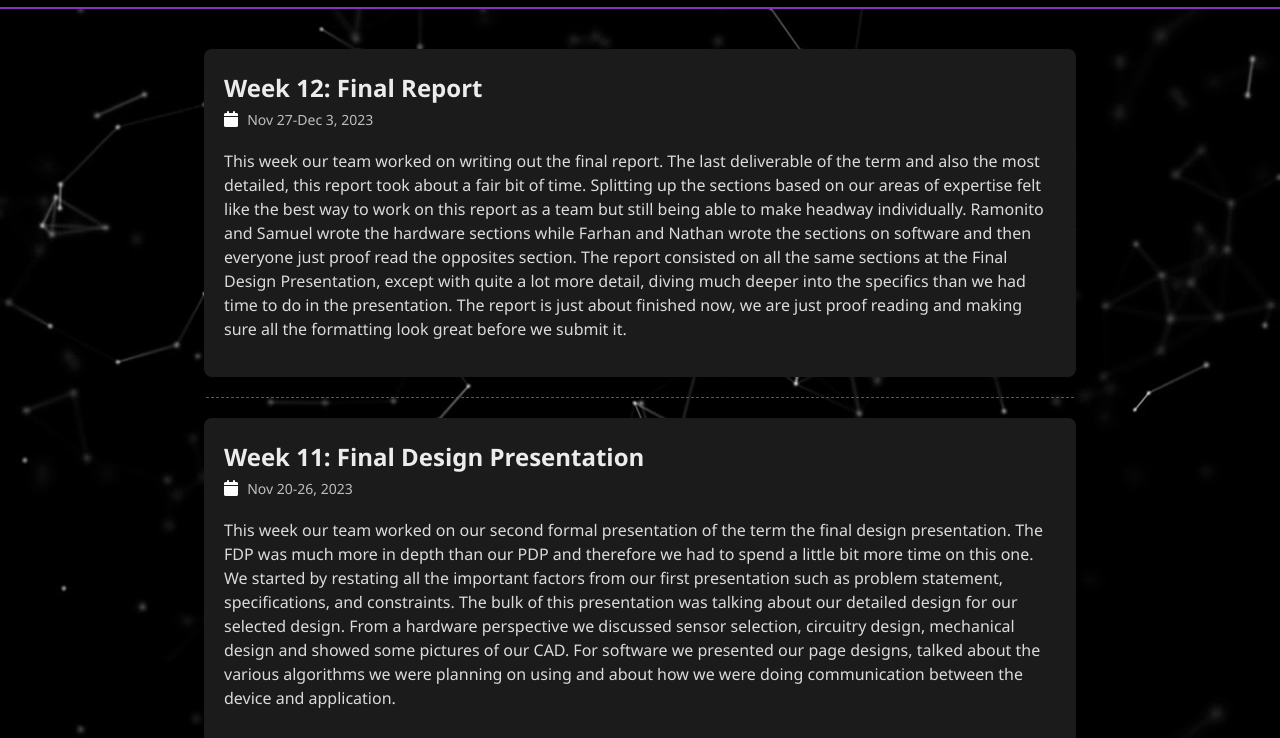
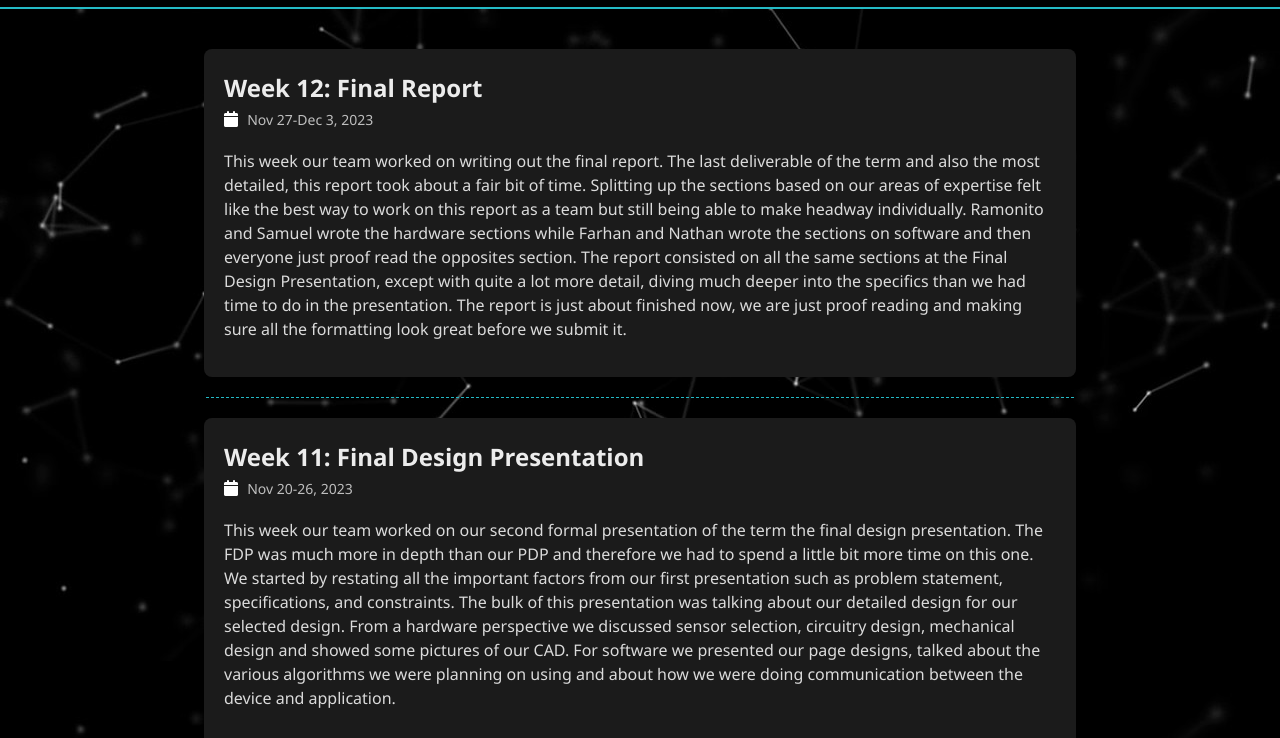
Before and after one commit to TempoTapper/TempoTapper.github.io, a plain HTML site: page log.html in a window 1280 px wide. Shown: the part 59-797 px from the top of the page. Drawn offline with Linux system fonts and the light colour scheme.

Commit message:
update colors

```diff
--- a/log.html
+++ b/log.html
@@ -97,7 +97,7 @@
         }
 
         .subheader {
-            background-color: #8431bb;
+            background-color:#24bac5;
             height: 2px;
             margin-bottom: 40px;
         }
@@ -116,7 +116,7 @@
             margin: 20px 0; /* Add some margin for spacing */
             margin-left: 2px;
             margin-right: 2px;
-            border-color: #8431bb;
+            border-color: #24bac5;
         }
 
         .center-img {
```
Also changed, not shown: team.html (+2 -2 lines).
